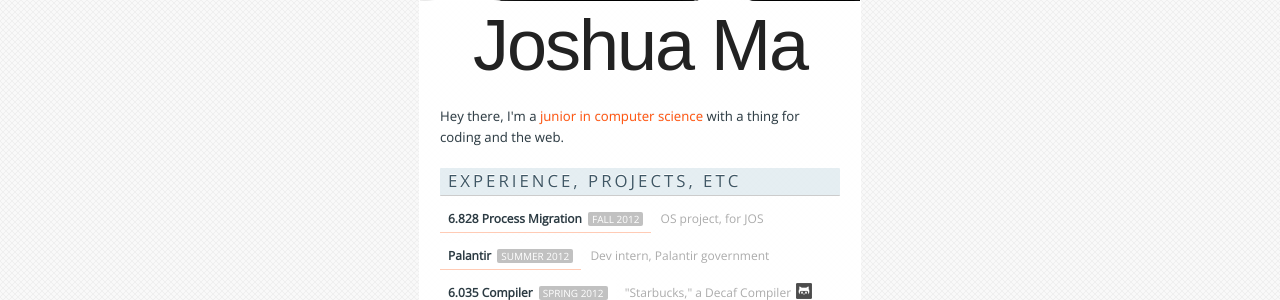
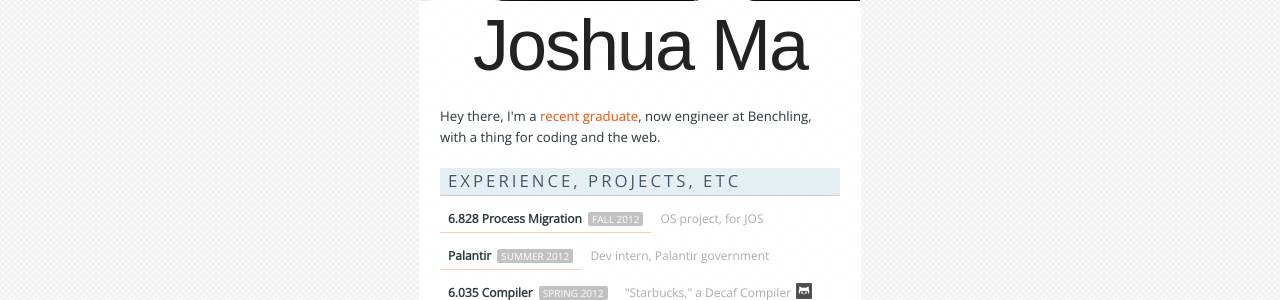
Before and after one commit to joshma/joshma.github.io, a Jekyll site: the page built from index.html, in a window 1280 px wide and 1400 px high. Shown: the part 291-591 px from the top of the window. Built offline with Jekyll 4.4.1, drawn with Linux system fonts in a browser that asks for light colours; some web fonts are replaced; comment, search, counter and statistics services are not loaded; some of the changed text lies outside the part shown.

Commit message:
mini-update

```diff
--- a/index.html
+++ b/index.html
@@ -3,7 +3,7 @@
 title: Joshua Ma
 ---
 <h1>Joshua Ma</h1>
-<p class="tagline">Hey there, I'm a <a href="http://web.mit.edu">junior in computer science</a> with a thing for coding and the web.</p>
+<p class="tagline">Hey there, I'm a <a href="http://web.mit.edu">recent graduate</a>, now engineer at Benchling, with a thing for coding and the web.</p>
 
 <h2>Experience, Projects, etc</h2>
 		<div class="etc">
```
Also changed, not shown: other parts of index.html (+1 -1 lines).
